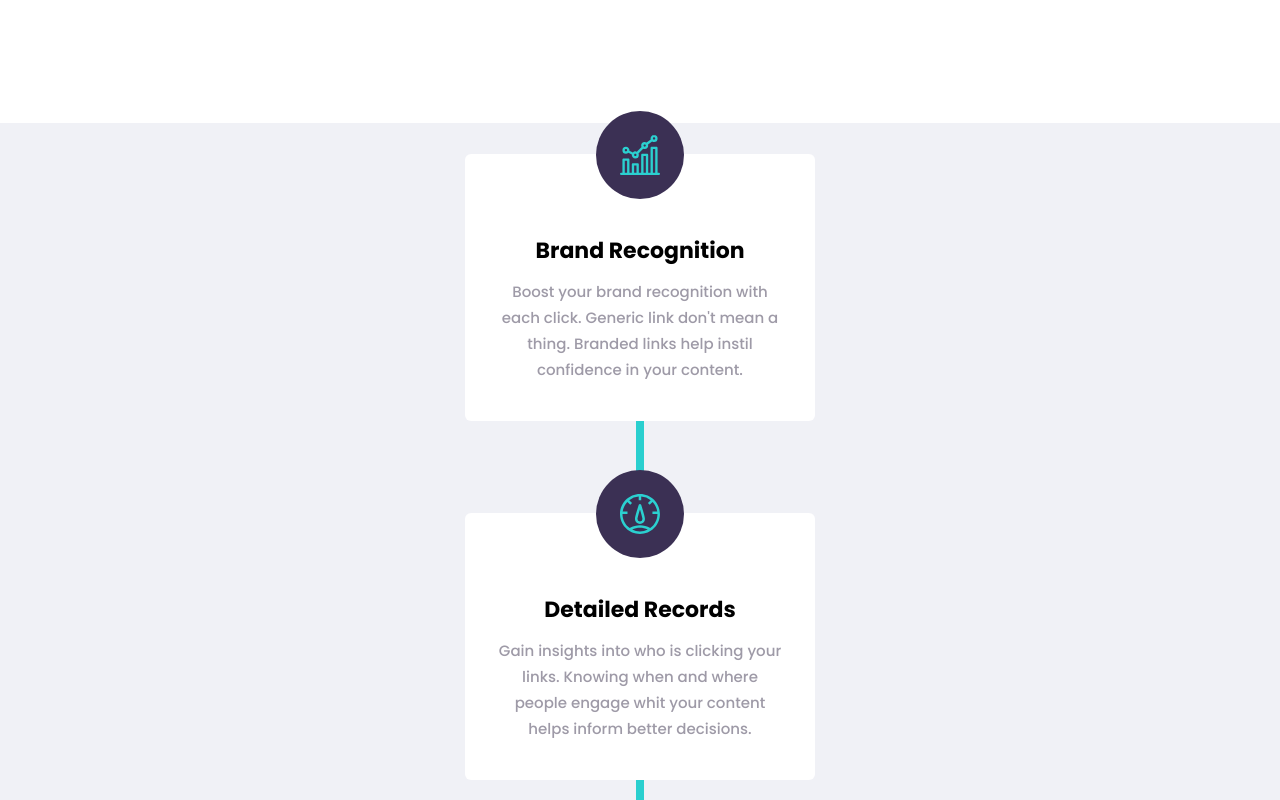
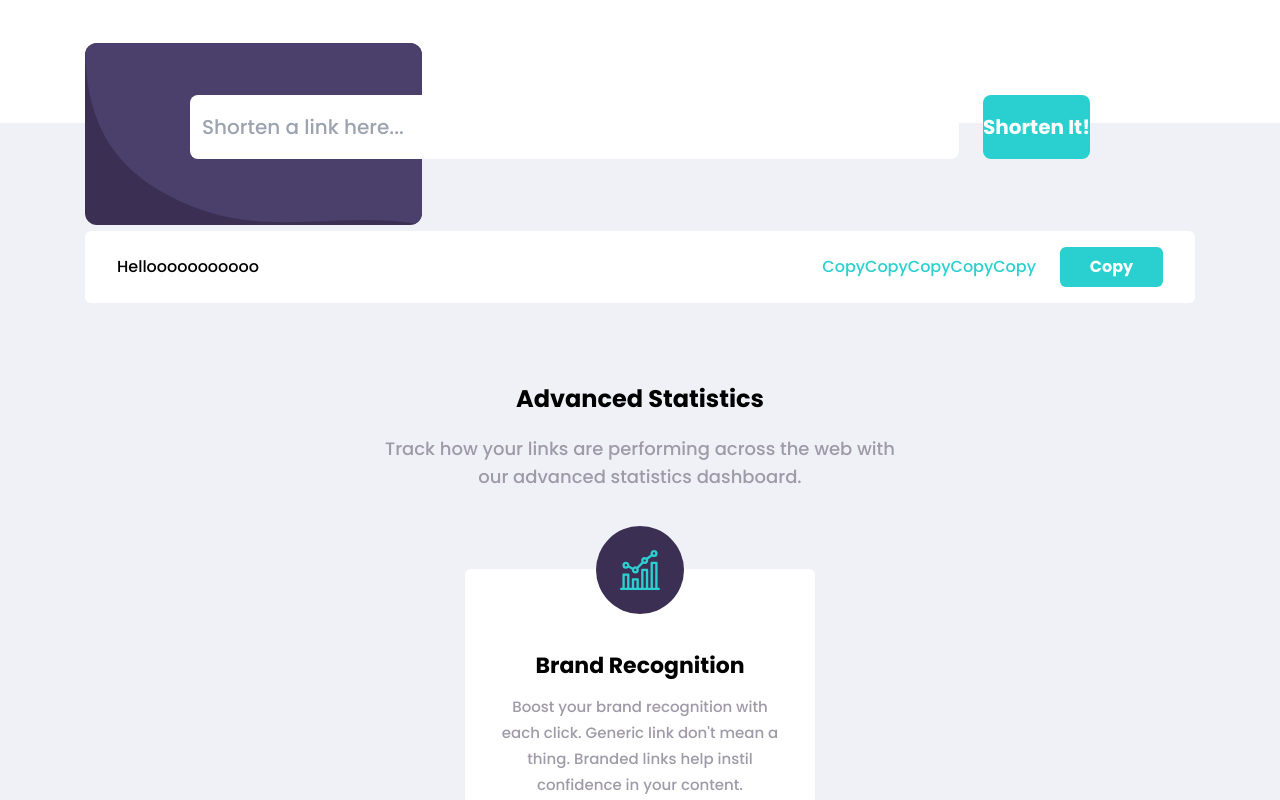
Before and after one commit to GitHubOshin/Shortly, a React (Create React App) app: page / in a window 1280 px wide. Shown: the part 980-1780 px from the top of the page. Built offline with nearby package versions, Linux system fonts and the light colour scheme.

Commit message:
Update SecondPage.js

```diff
--- a/src/pages/SecondPage.js
+++ b/src/pages/SecondPage.js
@@ -1,38 +1,33 @@
-import Card from '../components/secondpage/Card'
+import Input from '../components/secondpage/Input'
+import ThreeCards from '../components/secondpage/ThreeCards'
 
 function SecondPage() {
   return (
-    <section className="bg-[#F0F1F6] flex flex-col items-center">
-      <div className="relative mobile:h-[1046px] desktop:w-[1110px] desktop:h-[400px] flex justify-center items-center">
-        <div className="mobile:hidden desktop:block z-10 absolute bg-cyan w-[730px] h-2"></div>
-        <div className="mobile:block desktop:hidden z-10 absolute bg-cyan w-2 h-[730px]"></div>
-        <div className="z-20 flex mobile:flex-col desktop:flex-row mobile:gap-[92px] desktop:gap-0 ">
-          <div className="desktop:absolute top-[45px] left-0">
-            <Card
-              alt="Brand Recognition"
-              src="images/icons/icon-brand-recognition.svg"
-              heading="Brand Recognition"
-              content="Boost your brand recognition with each click. Generic link don't mean a thing. Branded links help instil confidence in your content."
-            />
-          </div>
-          <div className="desktop:absolute top-[88px] left-[380px]">
-            <Card
-              alt="Detailed Records"
-              src="images/icons/icon-detailed-records.svg"
-              heading="Detailed Records"
-              content="Gain insights into who is clicking your links. Knowing when and where people engage whit your content helps inform better decisions."
-            />
-          </div>
-          <div className="desktop:absolute bottom-0 right-0">
-            <Card
-              alt="Fully Customizable"
-              src="images/icons/icon-fully-customizable.svg"
-              heading="Fully Customizable"
-              content="Improve brand awareness and content discoverability through customizable links, supercharging audience engagment."
-            />
+    <section className="relative bg-[#F0F1F6] flex flex-col items-center px-6 pt-[84px]">
+      <Input />
+      <div className="mt-6 w-[1110px] flex flex-col gap-4">
+        <div className="bg-white h-[72px] rounded-md px-8 flex justify-between items-center py-4">
+          <h1>Hellooooooooooo</h1>
+          <div className="h-full flex items-center gap-6">
+            <a href="/" className="text-cyan">
+              CopyCopyCopyCopyCopy
+            </a>
+            <button className="bg-cyan hover:bg-[#A7E2E3] w-[103px] h-full text-white font-bold rounded-md">
+              Copy
+            </button>
           </div>
         </div>
       </div>
+      <div className="text-center min-w-[289px] max-w-[515px] mobile:mb-[47px] desktop:mb-[57px] mt-20">
+        <h1 className="font-bold mobile:text-2xl desktop:text-4xl mb-5">
+          Advanced Statistics
+        </h1>
+        <p className="text-greyishViolet text-lg">
+          Track how your links are performing across the web with our advanced
+          statistics dashboard.
+        </p>
+      </div>
+      <ThreeCards />
     </section>
   )
 }
```
